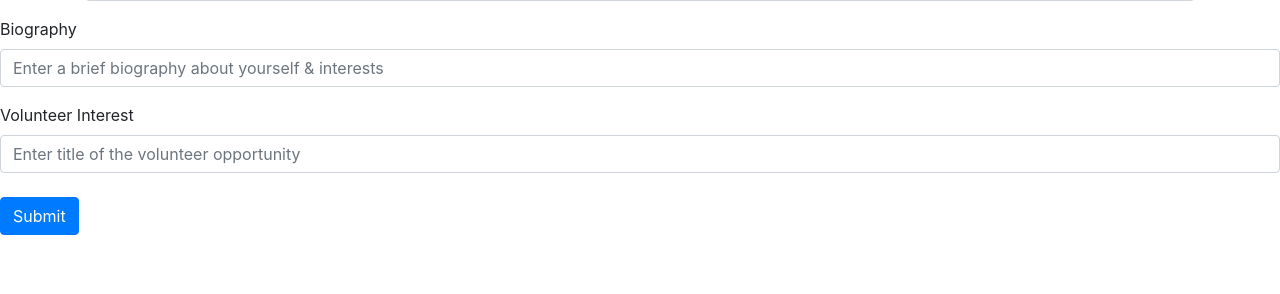
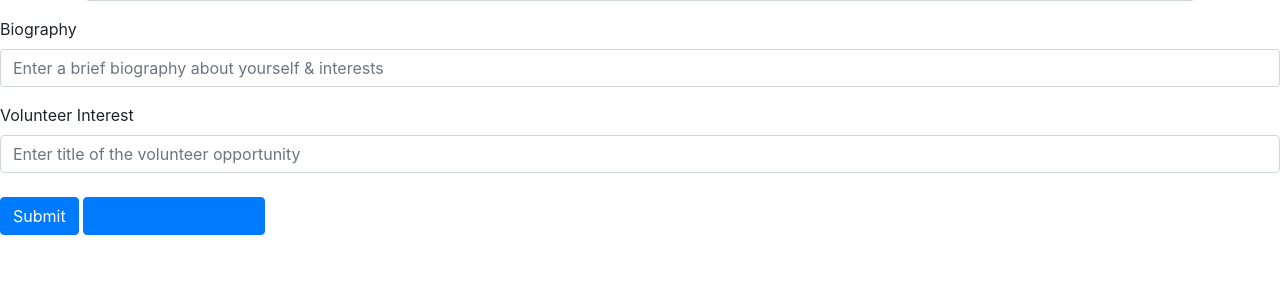
Before and after one commit to LeeAnn-Mokoena/HackathonForSocialGood, a Flask app: page /user/sign-up in a window 1280 px wide. Shown: the part 299-593 px from the top of the page. Run offline with Flask 2, Linux system fonts and the light colour scheme; some libraries are stand-ins or nearby versions.

Commit message:
modify & update

```diff
--- a/webapp/routes/auth.py
+++ b/webapp/routes/auth.py
@@ -10,7 +10,6 @@ load_dotenv()
 
 auth = Blueprint('auth', __name__)
 main = Blueprint('main', __name__)
-#dashboard = Blueprint('dashboard', __name__)
 
 mongo_client = MongoClient(os.getenv("MONGO_URI"))
 API_URL = os.getenv("API_URL")
--- a/webapp/templates/sign_up.html
+++ b/webapp/templates/sign_up.html
@@ -54,5 +54,6 @@
         />
       <br />
       <button type="submit" class="btn btn-primary">Submit</button>
+      <button type="return" class="btn btn-primary"><a href="/">Return to Dashboard</a></button>
     </form>
     {% endblock %}
```
